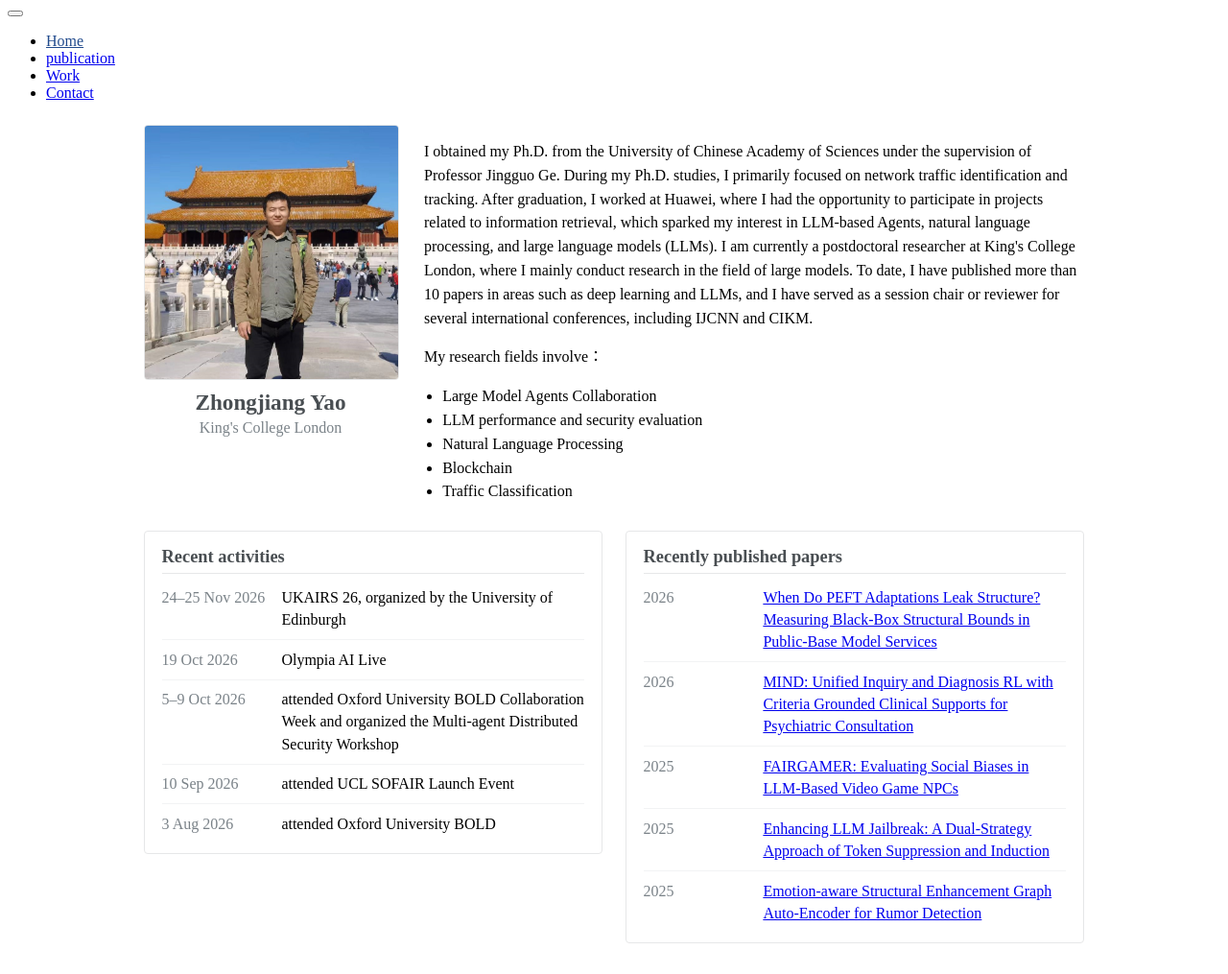
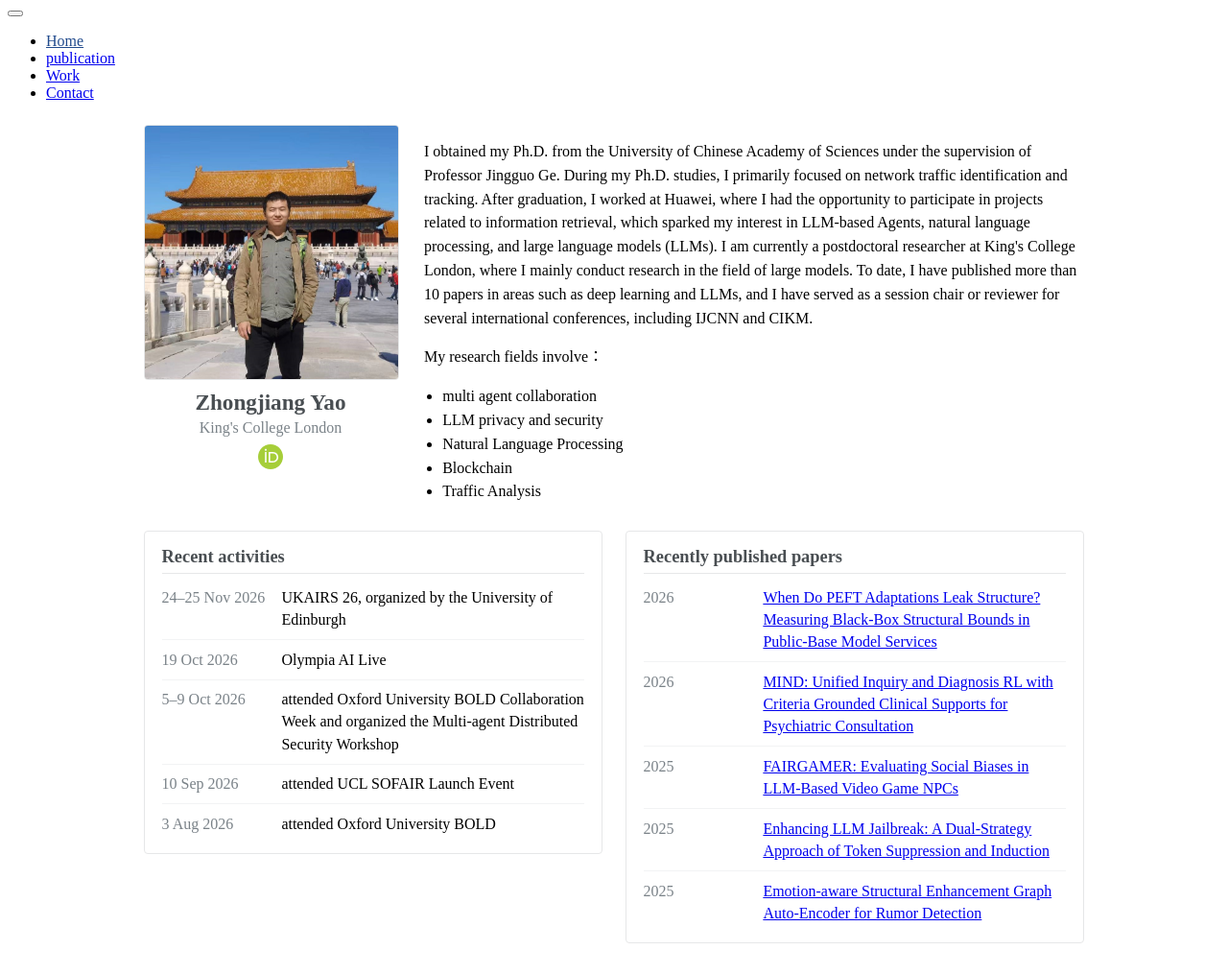
Before and after one commit to yaozhongjiang/yaozhongjiang.github.io, a Jekyll site: the page built from _pages/about.md, in a window 1280 px wide. Shown: the part 108-1123 px from the top of the page at 96% size. Built offline with Jekyll 4.4.1, drawn with Linux system fonts in a browser that asks for light colours; some of the changed text lies outside the part shown; grey boxes are pictures that could not be loaded.

Commit message:
Use the KCL footer, colored logos, and the Huawei flower.
The publication icons keep their brand colors, the home page lists the updated research fields and links ORCID, and the Huawei job uses the red flower mark.

Co-authored-by: Zhongjiang Yao <yaozhongjiang@users.noreply.github.com>

```diff
--- a/_layouts/default.html
+++ b/_layouts/default.html
@@ -32,7 +32,7 @@ layout: compress
 <div class="footer_site">
 <hr/>
 <div class="footer_copyright">
-  © 2023 IIE,CAS · Zhongjiang Yao
+  ©2026 King's College London
 </div>
 </div>
   </body>
--- a/_pages/about.md
+++ b/_pages/about.md
@@ -14,16 +14,29 @@ redirect_from:
       <img class="home-avatar" src="{{ '/images/yaozhongjiang.jpg' | relative_url }}" alt="{{ site.author.name }}">
       <h1>{{ site.author.name }}</h1>
       <p class="home-affiliation">{{ site.author.bio }}</p>
+      <p class="identity-links">
+        {% if site.author.linkedin %}
+          {% if site.author.linkedin contains "://" %}
+            {% assign linkedin_url = site.author.linkedin %}
+          {% else %}
+            {% assign linkedin_url = "https://www.linkedin.com/in/" | append: site.author.linkedin %}
+          {% endif %}
+          <a href="{{ linkedin_url }}" aria-label="LinkedIn"><img src="{{ '/images/logos/linkedin.svg' | relative_url }}" alt="LinkedIn" width="26" height="26"></a>
+        {% endif %}
+        {% if site.author.orcid %}
+          <a href="{{ site.author.orcid }}" aria-label="ORCID"><img src="{{ '/images/logos/orcid.svg' | relative_url }}" alt="ORCID" width="26" height="26"></a>
+        {% endif %}
+      </p>
     </div>
     <div class="home-bio">
       <p>I obtained my Ph.D. from the University of Chinese Academy of Sciences under the supervision of Professor Jingguo Ge. During my Ph.D. studies, I primarily focused on network traffic identification and tracking. After graduation, I worked at Huawei, where I had the opportunity to participate in projects related to information retrieval, which sparked my interest in LLM-based Agents, natural language processing, and large language models (LLMs). I am currently a postdoctoral researcher at King's College London, where I mainly conduct research in the field of large models. To date, I have published more than 10 papers in areas such as deep learning and LLMs, and I have served as a session chair or reviewer for several international conferences, including IJCNN and CIKM.</p>
       <p>My research fields involve：</p>
       <ul>
-        <li>Large Model Agents Collaboration</li>
-        <li>LLM performance and security evaluation</li>
+        <li>multi agent collaboration</li>
+        <li>LLM privacy and security</li>
         <li>Natural Language Processing</li>
         <li>Blockchain</li>
-        <li>Traffic Classification</li>
+        <li>Traffic Analysis</li>
       </ul>
     </div>
   </div>
--- a/assets/css/site-pages.css
+++ b/assets/css/site-pages.css
@@ -61,6 +61,25 @@
 .home-affiliation {
   margin: 0;
   color: #7a8288;
+}
+
+.identity-links {
+  display: flex;
+  justify-content: center;
+  align-items: center;
+  gap: 0.7rem;
+  margin: 0.55rem 0 0;
+}
+
+.identity-links a {
+  display: inline-flex;
+  line-height: 0;
+}
+
+.identity-links img {
+  width: 26px;
+  height: 26px;
+  display: block;
 }
 
 .home-bio p,
@@ -144,9 +163,15 @@
   background: #fafafa;
 }
 
-.profile-links .ai {
-  font-size: 1.05em;
-  line-height: 1;
+.profile-links img.brand-icon {
+  display: block;
+  height: 18px;
+  width: auto;
+}
+
+.profile-links img.brand-icon--scholar {
+  width: 18px;
+  height: 18px;
 }
 
 .profile-links a:hover {
```
Also changed, not shown: _pages/publication.md (+2 -2 lines), images/logos/dblp.png (added), images/logos/huawei.svg, images/logos/linkedin.svg (added), images/logos/orcid.svg (added), images/logos/scholar.svg (added), 11 other files.
